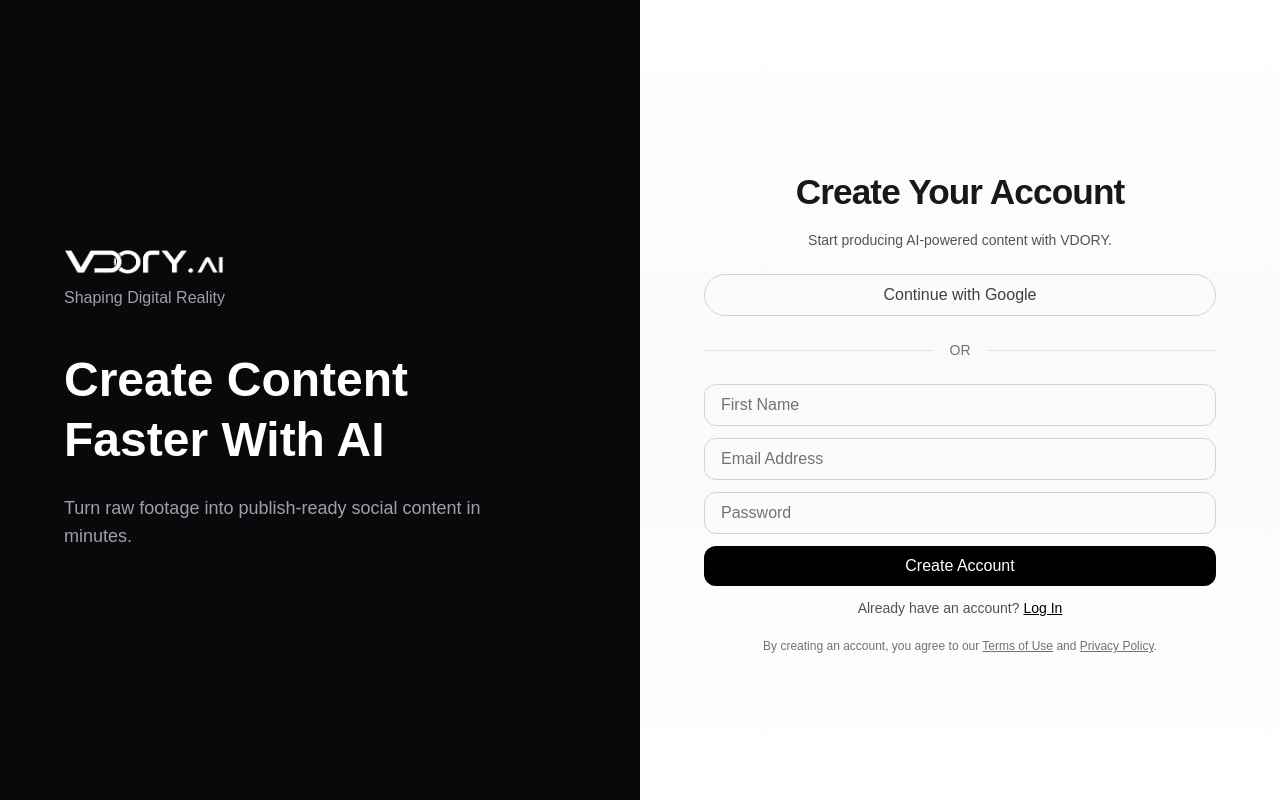
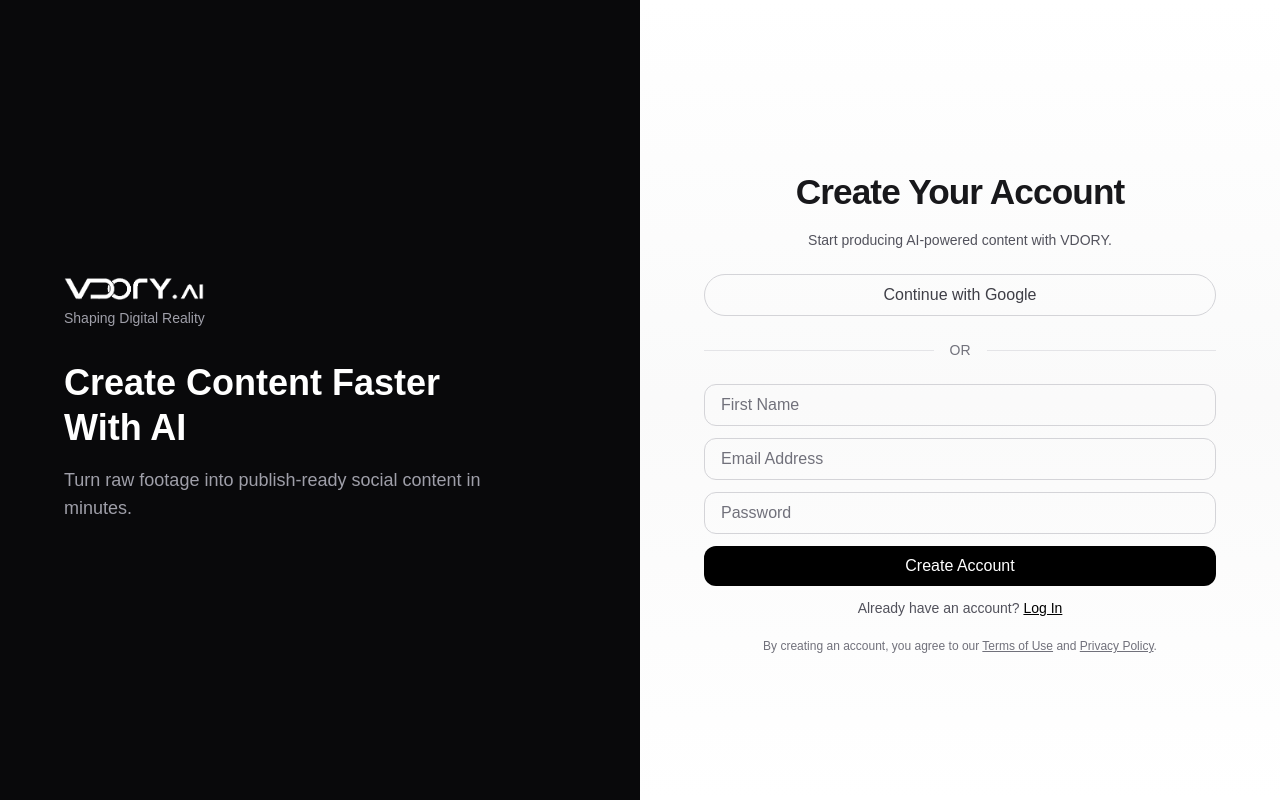
Before and after one commit to dkdipendu-crypto/vdory-frontend, a Next.js app: page /signup in a window 1280 px wide. Built offline with nearby package versions, Linux system fonts and the light colour scheme.

Commit message:
Fix signup page

```diff
--- a/app/signup/page.tsx
+++ b/app/signup/page.tsx
@@ -12,20 +12,20 @@
 <Image
 src="/vdory-img.png"
 alt="VDORY AI"
-width={160}
-height={23}
+width={140}
+height={20}
 priority
 />
 
-<p className="mt-3 text-zinc-400">
+<p className="mt-2 text-sm text-zinc-400">
 Shaping Digital Reality
 </p>
 
-<h1 className="mt-10 text-5xl font-bold leading-tight">
+<h1 className="mt-8 text-4xl font-bold leading-tight">
 Create Content Faster With AI
 </h1>
 
-<p className="mt-6 text-lg text-zinc-400">
+<p className="mt-4 text-lg text-zinc-400">
 Turn raw footage into publish-ready social content in minutes.
 </p>
 </div>
```
